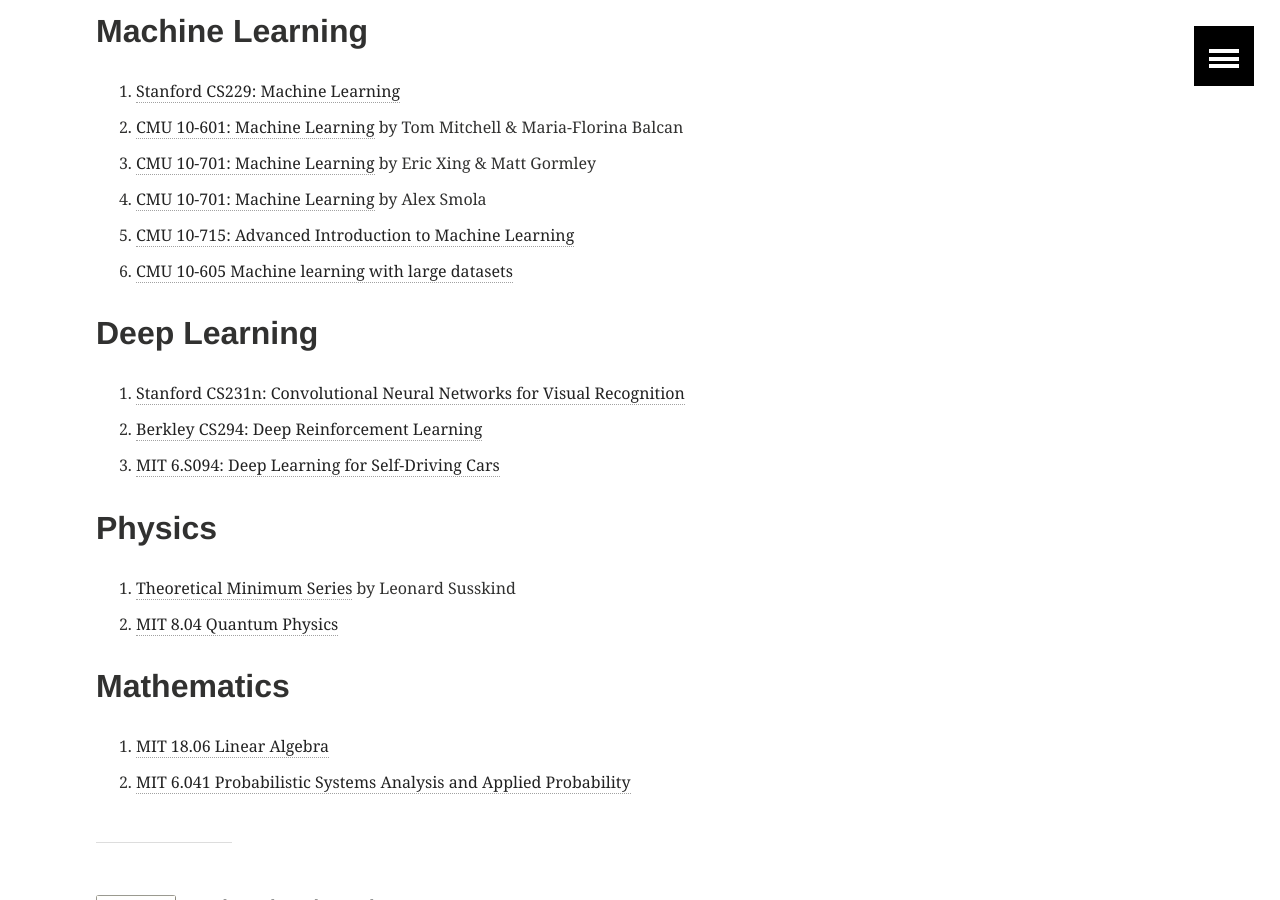
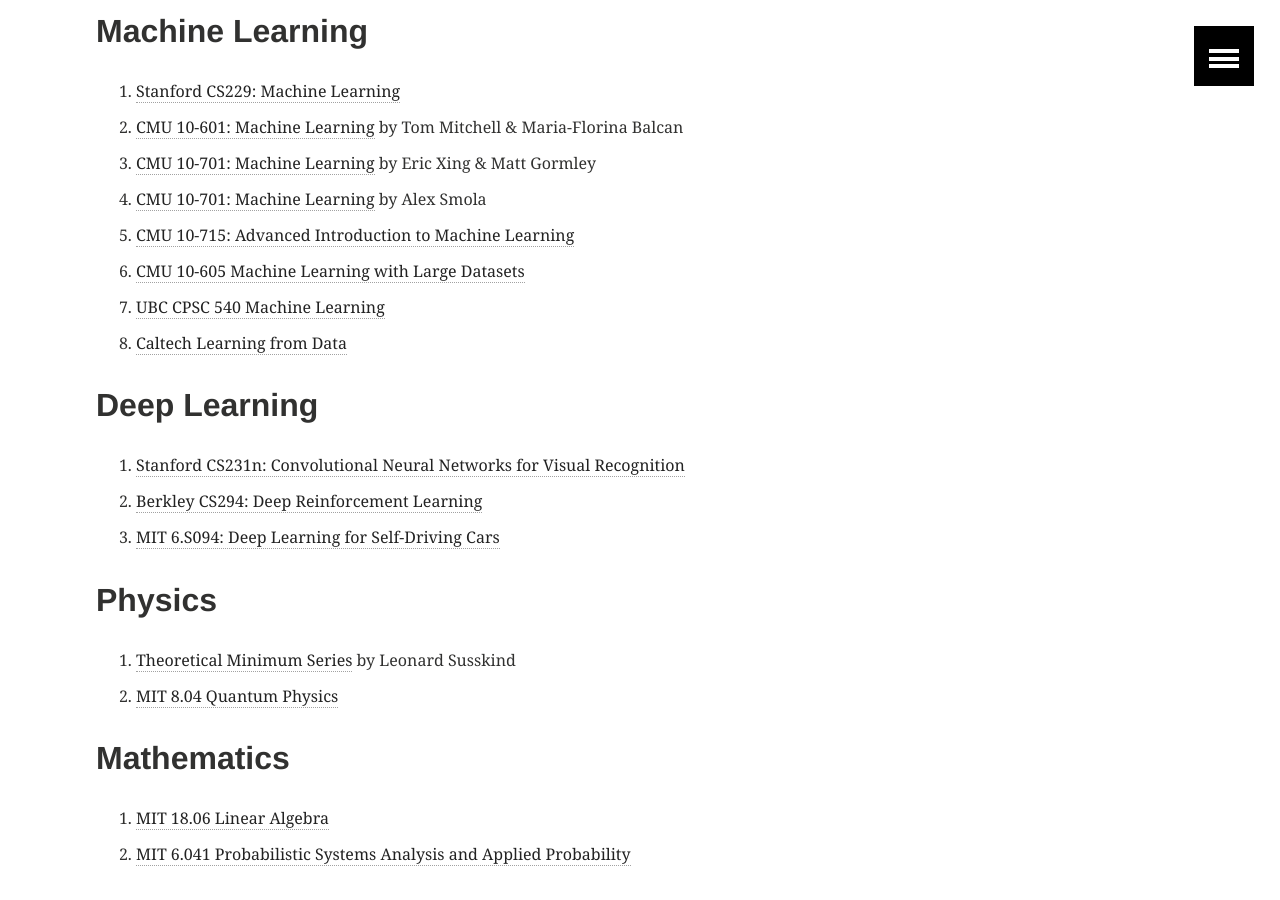
Before and after one commit to alex8937/alex8937.github.io, a Jekyll site: the page built from _posts/study/2017-04-15-Openware-Course-List.md, in a window 1280 px wide and 900 px high, scrolled down 992 px. Built offline with Jekyll 4.4.1, drawn with Linux system fonts in a browser that asks for light colours; comment, search, counter and statistics services are not loaded.

Commit message:
Added new machine learning courses

```diff
--- a/_posts/study/2017-04-15-Openware-Course-List.md
+++ b/_posts/study/2017-04-15-Openware-Course-List.md
@@ -24,7 +24,9 @@
 3. [CMU 10-701: Machine Learning](http://www.cs.cmu.edu/~mgormley/courses/10701-f16/people.html) by Eric Xing & Matt Gormley
 4. [CMU 10-701: Machine Learning](http://alex.smola.org/teaching/10-701-15/intro.html) by Alex Smola
 5. [CMU 10-715: Advanced Introduction to Machine Learning](http://www.cs.cmu.edu/~bapoczos/Classes/ML10715_2015Fall/)
-6. [CMU 10-605 Machine learning with large datasets](http://curtis.ml.cmu.edu/w/courses/index.php/Machine_Learning_with_Large_Datasets_10-605_in_Fall_2016#Syllabus)
+6. [CMU 10-605 Machine Learning with Large Datasets](http://curtis.ml.cmu.edu/w/courses/index.php/Machine_Learning_with_Large_Datasets_10-605_in_Fall_2016#Syllabus)
+7. [UBC CPSC 540 Machine Learning](http://www.cs.ubc.ca/~nando/540-2013/lectures.html)
+8. [Caltech Learning from Data](http://work.caltech.edu/telecourse.html)
 
 ## Deep Learning
 1. [Stanford CS231n: Convolutional Neural Networks for Visual Recognition](http://cs231n.stanford.edu/)
```
